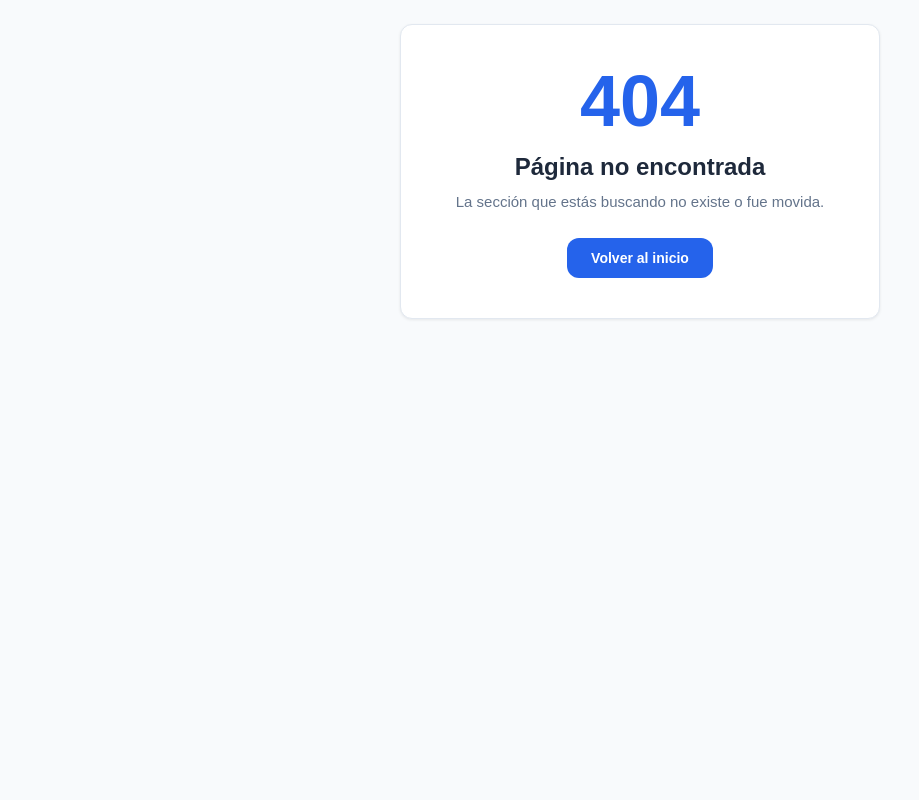
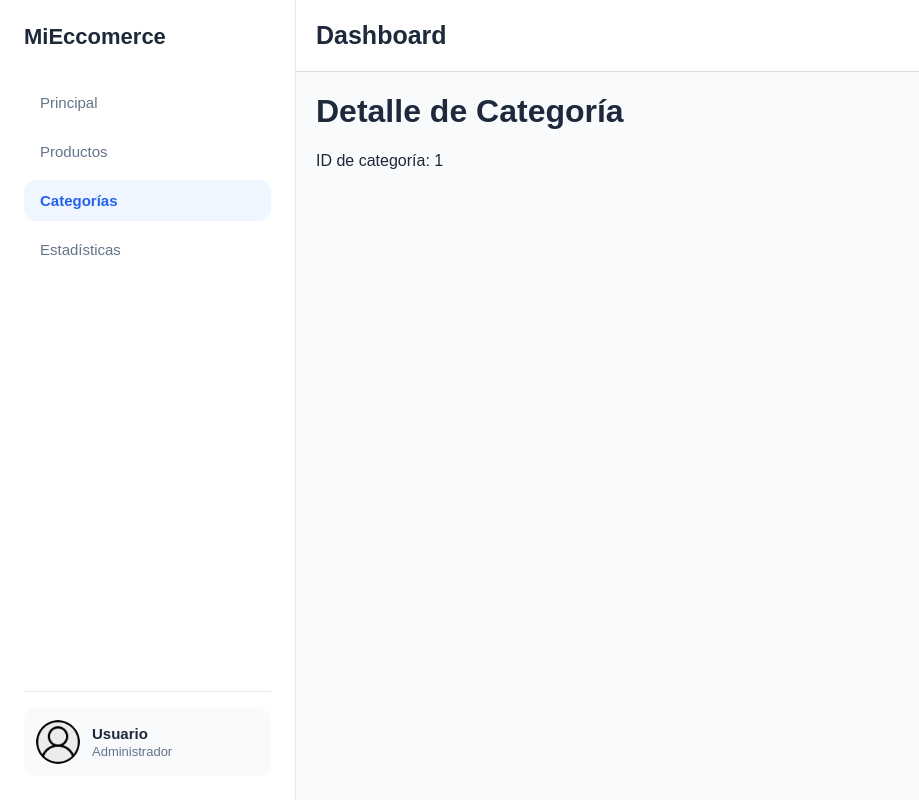
Before and after one commit to marcos-coloma/web1-MiEcommerce, a React (Vite) app in the folder admin/: page /categories/1 in a window 1280 px wide. Before the commit this address had no page. Shown: the whole page, without its empty margins (0-919 px from the left). Built offline with nearby package versions, Linux system fonts and the light colour scheme.

Commit message:
feat(categories): prepare categories module structure

```diff
--- a/admin/src/App.jsx
+++ b/admin/src/App.jsx
@@ -9,9 +9,14 @@ import DashboardLayout from "./layouts/DashboardLayout";
 import Home from "./pages/Home/Home";
 
 // Products
-import ProductsList from "./pages/Products/ProductsList/ProductsList";
-import ProductsView from "./pages/Products/ProductsView/ProductsView";
-import NewProduct from "./pages/Products/NewProduct/NewProduct";
+import ProductsList from "./pages/products/ProductsList/ProductsList";
+import ProductsView from "./pages/products/ProductsView/ProductsView";
+import NewProduct from "./pages/products/NewProduct/NewProduct";
+
+// Categories
+import CategoriesList from "./pages/categories/CategoriesList/CategoriesList";
+import CategoriesView from "./pages/categories/CategoriesView/CategoriesView";
+import NewCategory from "./pages/categories/NewCategory/NewCategory";
 
 // Users
 import ProfileList from "./pages/profile/ProfileList/ProfileList";
@@ -37,6 +42,11 @@ function App() {
           <Route path="products/new" element={<NewProduct />} />
           <Route path="products/:id" element={<ProductsView />} />
 
+          {/* Categories */}
+          <Route path="categories" element={<CategoriesList />} />
+          <Route path="categories/new" element={<NewCategory />} />
+          <Route path="categories/:id" element={<CategoriesView />} />
+
           {/* Users */}
           <Route path="profile" element={<ProfileList />} />
           <Route path="profile/:id" element={<ProfileView />} />
--- a/admin/src/components/Header/Header.jsx
+++ b/admin/src/components/Header/Header.jsx
@@ -1,4 +1,3 @@
-import { NavLink } from "react-router-dom";
 import menuIcon from "../../assets/icons/menu.svg";
 import "./Header.css";
 
--- a/admin/src/components/Sidebar/Sidebar.jsx
+++ b/admin/src/components/Sidebar/Sidebar.jsx
@@ -6,6 +6,7 @@ import "./Sidebar.css";
 const navItems = [
     { path: "/", label: "Principal" },
     { path: "/products", label: "Productos" },
+    { path: "/categories", label: "Categorías" },
     { path: "/analytics", label: "Estadísticas" },
 ];
 
--- /dev/null
+++ b/admin/src/pages/categories/CategoriesList/CategoriesList.jsx
@@ -0,0 +1,8 @@
+export default function CategoriesList() {
+    return (
+        <div>
+            <h1>Categorías</h1>
+            <p>Listado de categorías</p>
+        </div>
+    );
+}
--- /dev/null
+++ b/admin/src/pages/categories/CategoriesView/CategoriesView.jsx
@@ -0,0 +1,13 @@
+import { useParams } from "react-router-dom";
+
+export default function CategoriesView() {
+
+    const { id } = useParams();
+
+    return (
+        <div>
+            <h1>Detalle de Categoría</h1>
+            <p>ID de categoría: {id}</p>
+        </div>
+    );
+}
--- /dev/null
+++ b/admin/src/pages/categories/NewCategory/NewCategory.jsx
@@ -0,0 +1,8 @@
+export default function NewCategory() {
+    return (
+        <div>
+            <h1>Nueva Categoría</h1>
+            <p>Formulario de creación de categoría</p>
+        </div>
+    );
+}
--- a/admin/src/pages/home/home.jsx
+++ b/admin/src/pages/home/home.jsx
@@ -5,7 +5,7 @@ import "./Home.css";
 import productsIcon from "../../assets/icons/products.svg";
 import usersIcon from "../../assets/icons/users.svg";
 import analyticsIcon from "../../assets/icons/analytics.svg";
-
+import categoriesIcon from "../../assets/icons/categories.svg";
 
 export default function Home() {
 
@@ -27,6 +27,23 @@ export default function Home() {
                 },
             ],
         },
+
+        {
+            title: "Categorías",
+            icon: categoriesIcon,
+            count: 0,
+            buttons: [
+                {
+                    label: "Ver Listado",
+                    path: "/categories",
+                },
+                {
+                    label: "Agregar Categoría",
+                    path: "/categories/new",
+                },
+            ],
+        },
+
         {
             title: "Usuarios",
             icon: usersIcon,
@@ -42,13 +59,14 @@ export default function Home() {
                 },
             ],
         },
+
         {
             title: "Estadísticas",
             icon: analyticsIcon,
             count: 0,
             buttons: [
                 {
-                    label: "Ver analiticas",
+                    label: "Ver Analíticas",
                     path: "/analytics",
                 },
             ],
```
Also changed, not shown: admin/src/assets/icons/categories.svg (added), admin/src/pages/categories/CategoriesList/CategoriesList.css (added), admin/src/pages/categories/CategoriesView/CategoriesView.css (added), admin/src/pages/categories/NewCategory/NewCategory.css (added).
